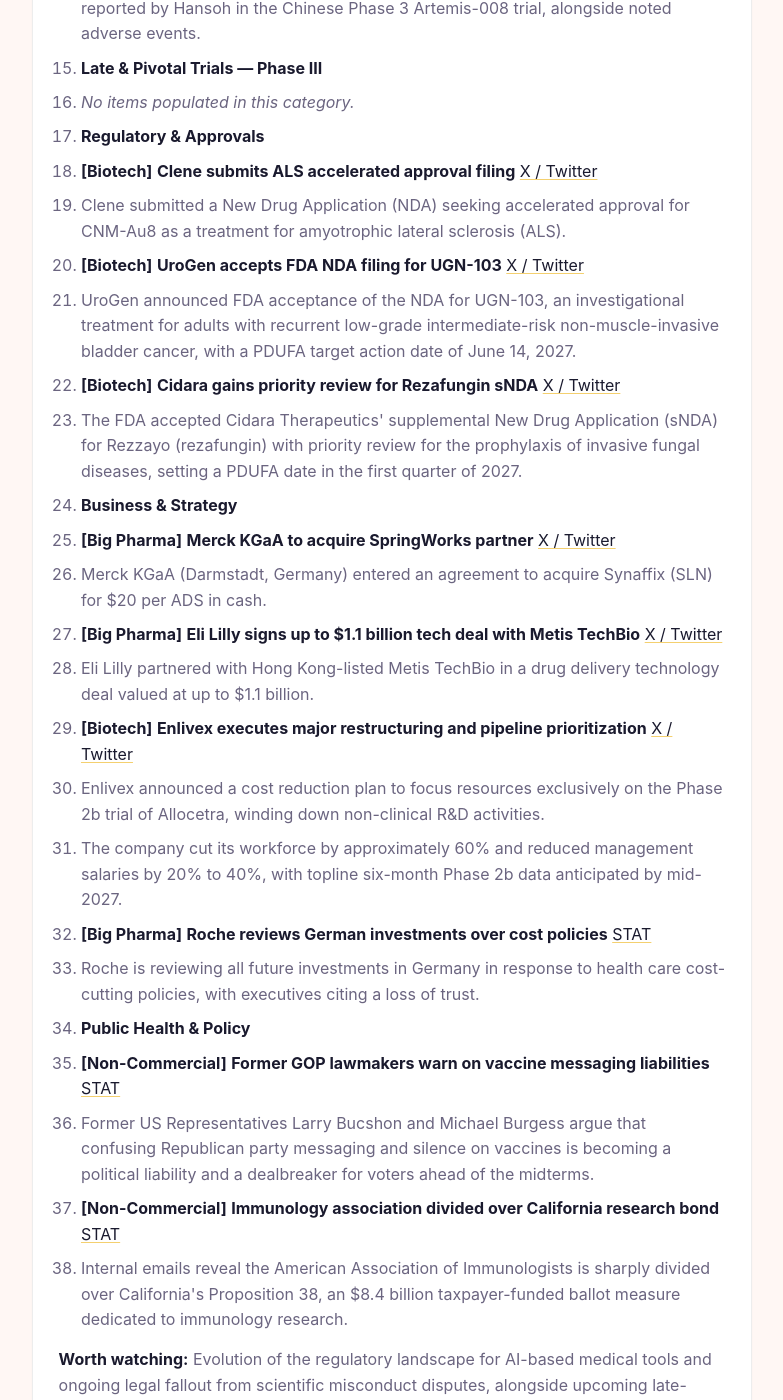
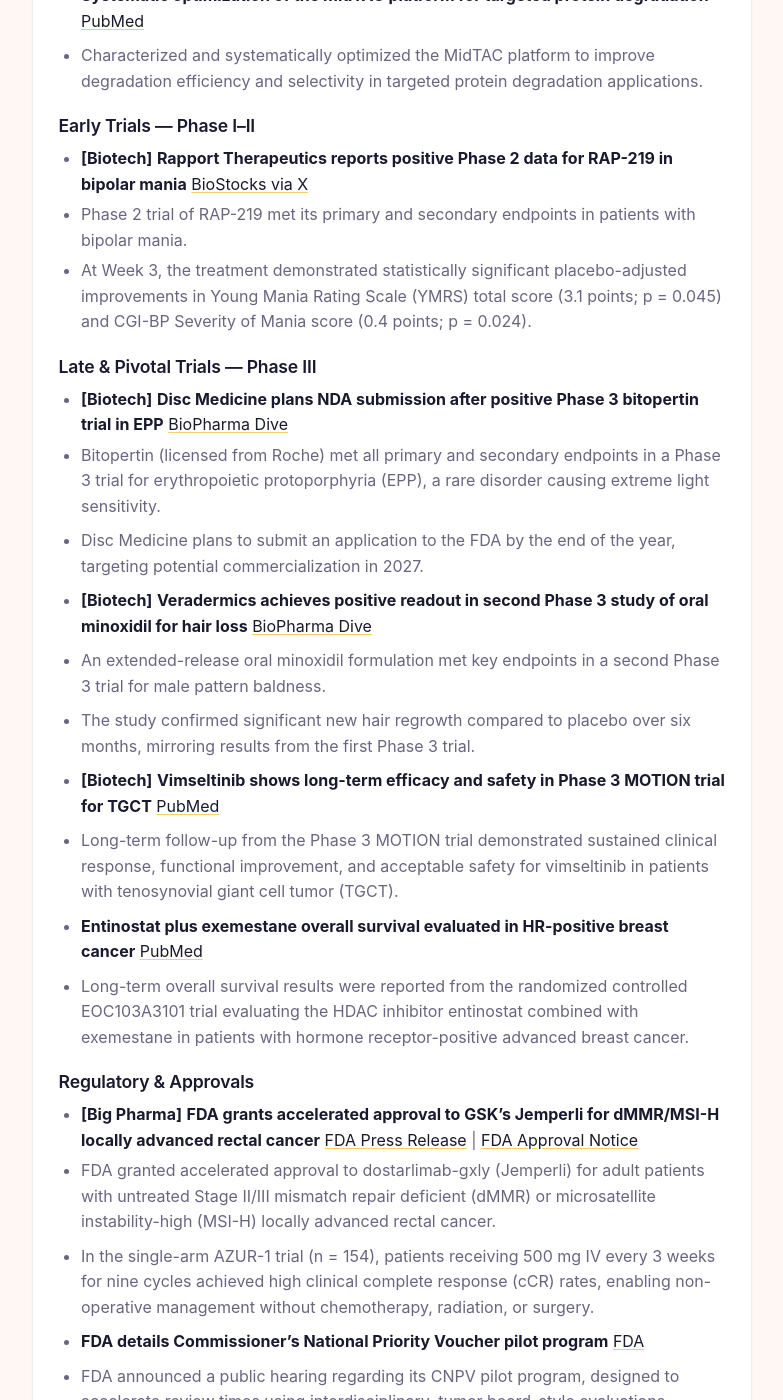
Before and after one commit to Camil-H/camil-h.github.io, a Jekyll site: the page knowledge_secretary/index.html, which Jekyll copies as it is, in a window 1280 px wide and 1400 px high, scrolled down 1157 px. Shown: the whole window, without its empty margins (248-1031 px from the left). Built offline with Jekyll 4.4.1, drawn with Linux system fonts in a browser that asks for light colours; some of the changed text lies outside the part shown.

Commit message:
deploy: Camil-H/knowledge_secretary@8e22ae1fdffe2db91ecce7c199bb4e44c38c5a38

```diff
--- a/knowledge_secretary/index.html
+++ b/knowledge_secretary/index.html
@@ -115,8 +115,119 @@
 <body>
 <h1>Knowledge Secretary</h1>
 <p class="subtitle">Daily newsletter, YouTube digest, and technical podcast</p>
-<p class="updated">Updated <time class="js-datetime" datetime="2026-10-20T11:10:26.882180+00:00">2026-10-20T11:10:26.882180+00:00</time></p>
-<section class="day today"><h2><time class="js-date" datetime="2026-10-19">2026-10-19</time></h2><article class="task newsletter"><h3 class="task-label">Newsletter</h3><ol>
+<p class="updated">Updated <time class="js-datetime" datetime="2026-10-20T11:58:31.553126+00:00">2026-10-20T11:58:31.553126+00:00</time></p>
+<section class="day today"><h2><time class="js-date" datetime="2026-10-20">2026-10-20</time></h2><article class="task newsletter"><h3 class="task-label">Newsletter</h3><h2>Discovery &amp; Translational Science</h2>
+<ul>
+<li><strong>Identification of elemental octasulfur storage in mammals</strong> <a href="https://www.science.org/content/blog-post/sulfur-right-there-all-along" rel="noopener noreferrer">In the Pipeline</a></li>
+<li>Researchers detected elemental octasulfur (S₈) in mammals, a storage form of sulfur previously recognized only in prokaryotes.</li>
+<li>
+<p>Discovery was enabled using Raman spectroscopy and a host-guest mass spectrometry capture method utilizing polyaromatic capsule structures.</p>
+</li>
+<li>
+<p><strong>Small-molecule RIG-I agonists discovered via CARD activation platform</strong> <a href="https://pubmed.ncbi.nlm.nih.gov/42897194/" rel="noopener noreferrer">PubMed</a></p>
+</li>
+<li>
+<p>Researchers developed a selective caspase activation and recruitment domain (CARD) platform to identify direct-acting small-molecule agonists of retinoic acid-inducible gene I (RIG-I).</p>
+</li>
+<li>
+<p><strong>Antisense oligonucleotide targeting novel lipid protein prevents obesity in preclinical models</strong> <a href="https://doi.org/10.64898/2026.10.12.753973" rel="noopener noreferrer">bioRxiv</a></p>
+</li>
+<li>Weekly intraperitoneal administration of an antisense oligonucleotide (ASO) targeting a novel lipid regulatory protein prevented weight gain in mouse models of diet-induced obesity.</li>
+<li>
+<p>The approach aims to offer weight loss without the lean mass loss and rebound observed with GLP-1 receptor agonists.</p>
+</li>
+<li>
+<p><strong>Perivascular thermogenic fat activation improves aortic stenosis in mice</strong> <a href="https://doi.org/10.64898/2026.10.13.758767" rel="noopener noreferrer">bioRxiv</a></p>
+</li>
+<li>Pharmacological activation of perivascular adipose tissue (PVAT) using a β₃-adrenergic agonist or cold exposure enhanced aortic distensibility and cellular remodeling in a murine model of aortic stenosis.</li>
+<li>
+<p>Protective effects were absent in genetic mouse models deficient in PVAT development.</p>
+</li>
+<li>
+<p><strong>Exercise mitigates Alzheimer's cognitive decline via microglial TMEM9 downregulation</strong> <a href="https://pubmed.ncbi.nlm.nih.gov/42897611/" rel="noopener noreferrer">PubMed</a></p>
+</li>
+<li>
+<p>Preclinical findings demonstrate that exercise promotes lipophagy and alleviates cognitive impairment in Alzheimer's disease models by downregulating microglial transmembrane protein 9 (TMEM9).</p>
+</li>
+<li>
+<p><strong>Systematic optimization of the MidTAC platform for targeted protein degradation</strong> <a href="https://pubmed.ncbi.nlm.nih.gov/42897223/" rel="noopener noreferrer">PubMed</a></p>
+</li>
+<li>Characterized and systematically optimized the MidTAC platform to improve degradation efficiency and selectivity in targeted protein degradation applications.</li>
+</ul>
+<h2>Early Trials — Phase I–II</h2>
+<ul>
+<li><strong>[Biotech]</strong> <strong>Rapport Therapeutics reports positive Phase 2 data for RAP-219 in bipolar mania</strong> <a href="https://x.com/BioStocks/status/2112484887613559180" rel="noopener noreferrer">BioStocks via X</a></li>
+<li>Phase 2 trial of RAP-219 met its primary and secondary endpoints in patients with bipolar mania.</li>
+<li>At Week 3, the treatment demonstrated statistically significant placebo-adjusted improvements in Young Mania Rating Scale (YMRS) total score (3.1 points; p = 0.045) and CGI-BP Severity of Mania score (0.4 points; p = 0.024).</li>
+</ul>
+<h2>Late &amp; Pivotal Trials — Phase III</h2>
+<ul>
+<li><strong>[Biotech]</strong> <strong>Disc Medicine plans NDA submission after positive Phase 3 bitopertin trial in EPP</strong> <a href="https://www.biopharmadive.com/news/Disc-bitopertin-apollo-erythropoietic-protoporphyria-study-results/833327/" rel="noopener noreferrer">BioPharma Dive</a></li>
+<li>Bitopertin (licensed from Roche) met all primary and secondary endpoints in a Phase 3 trial for erythropoietic protoporphyria (EPP), a rare disorder causing extreme light sensitivity.</li>
+<li>
+<p>Disc Medicine plans to submit an application to the FDA by the end of the year, targeting potential commercialization in 2027.</p>
+</li>
+<li>
+<p><strong>[Biotech]</strong> <strong>Veradermics achieves positive readout in second Phase 3 study of oral minoxidil for hair loss</strong> <a href="https://www.biopharmadive.com/news/roche-hansoh-veradermics-rasonque-europe-orbimed-china-ultragenyx/833248/" rel="noopener noreferrer">BioPharma Dive</a></p>
+</li>
+<li>An extended-release oral minoxidil formulation met key endpoints in a second Phase 3 trial for male pattern baldness.</li>
+<li>
+<p>The study confirmed significant new hair regrowth compared to placebo over six months, mirroring results from the first Phase 3 trial.</p>
+</li>
+<li>
+<p><strong>[Biotech]</strong> <strong>Vimseltinib shows long-term efficacy and safety in Phase 3 MOTION trial for TGCT</strong> <a href="https://pubmed.ncbi.nlm.nih.gov/42898002/" rel="noopener noreferrer">PubMed</a></p>
+</li>
+<li>
+<p>Long-term follow-up from the Phase 3 MOTION trial demonstrated sustained clinical response, functional improvement, and acceptable safety for vimseltinib in patients with tenosynovial giant cell tumor (TGCT).</p>
+</li>
+<li>
+<p><strong>Entinostat plus exemestane overall survival evaluated in HR-positive breast cancer</strong> <a href="https://pubmed.ncbi.nlm.nih.gov/42897132/" rel="noopener noreferrer">PubMed</a></p>
+</li>
+<li>Long-term overall survival results were reported from the randomized controlled EOC103A3101 trial evaluating the HDAC inhibitor entinostat combined with exemestane in patients with hormone receptor-positive advanced breast cancer.</li>
+</ul>
+<h2>Regulatory &amp; Approvals</h2>
+<ul>
+<li><strong>[Big Pharma]</strong> <strong>FDA grants accelerated approval to GSK’s Jemperli for dMMR/MSI-H locally advanced rectal cancer</strong> <a href="http://www.fda.gov/news-events/press-announcements/fda-approves-immunotherapy-may-allow-certain-patients-rectal-cancer-avoid-chemotherapy-radiation-and" rel="noopener noreferrer">FDA Press Release</a> | <a href="http://www.fda.gov/drugs/resources-information-approved-drugs/fda-grants-accelerated-approval-dostarlimab-locally-advanced-rectal-cancer" rel="noopener noreferrer">FDA Approval Notice</a></li>
+<li>FDA granted accelerated approval to dostarlimab-gxly (Jemperli) for adult patients with untreated Stage II/III mismatch repair deficient (dMMR) or microsatellite instability-high (MSI-H) locally advanced rectal cancer.</li>
+<li>
+<p>In the single-arm AZUR-1 trial (n = 154), patients receiving 500 mg IV every 3 weeks for nine cycles achieved high clinical complete response (cCR) rates, enabling non-operative management without chemotherapy, radiation, or surgery.</p>
+</li>
+<li>
+<p><strong>FDA details Commissioner’s National Priority Voucher pilot program</strong> <a href="http://www.fda.gov/industry/commissioners-national-priority-voucher-cnpv-pilot-program" rel="noopener noreferrer">FDA</a></p>
+</li>
+<li>FDA announced a public hearing regarding its CNPV pilot program, designed to accelerate review times using interdisciplinary, tumor board-style evaluations.</li>
+<li>Target areas include public health crisis response, novel breakthrough therapies, large unmet medical needs, and supply chain/manufacturing onshoring.</li>
+</ul>
+<h2>Business &amp; Strategy</h2>
+<ul>
+<li><strong>[Big Pharma]</strong> <strong>Merck KGaA acquires Silence Therapeutics for $1.3B to expand RNAi portfolio</strong> <a href="https://www.biopharmadive.com/news/merck-kgaa-rnai-13b-silence-buyout-blood-disorder-polycythemia-vera/833336/" rel="noopener noreferrer">BioPharma Dive</a></li>
+<li>Merck KGaA agreed to acquire Silence Therapeutics for $20.00 per U.S.-listed share in cash ($1.3 billion total value, representing a 130% premium).</li>
+<li>
+<p>The transaction gives Merck KGaA ownership of divesiran, an siRNA therapy with positive Phase 2 data in polycythemia vera.</p>
+</li>
+<li>
+<p><strong>[Big Pharma]</strong> <strong>Roche enters $15B multi-target ADC partnership with Hansoh Pharma</strong> <a href="https://www.biopharmadive.com/news/roche-hansoh-veradermics-rasonque-europe-orbimed-china-ultragenyx/833248/" rel="noopener noreferrer">BioPharma Dive</a></p>
+</li>
+<li>
+<p>Roche will pay $400 million upfront and up to $15 billion in potential milestones to license two preclinical antibody-drug conjugates (ADCs) from Hansoh Pharmaceutical and collaborate on additional targets.</p>
+</li>
+<li>
+<p><strong>Launch prices for new medicines show steep multi-year increase despite slight 2025 dip</strong> <a href="https://www.statnews.com/pharmalot/2026/10/20/launch-price-of-new-medicines-drop-very-slightly-2025/" rel="noopener noreferrer">STAT News</a></p>
+</li>
+<li>
+<p>Analysis of 202 newly launched medicines showed median net launch prices reached $257,000, up 35% from $173,000 in 2022, despite a slight decrease in the past year.</p>
+</li>
+<li>
+<p><strong>China proposes restrictions on foreign acquisitions of domestic biotech technology</strong> <a href="https://www.statnews.com/2026/10/19/biotech-news-china-moves-to-restrict-foreign-biotech-acquisitons/" rel="noopener noreferrer">STAT News</a></p>
+</li>
+<li>Chinese regulatory authorities proposed restrictions on foreign acquisitions of critical biopharma technologies to retain domestic control over drug discovery assets.</li>
+</ul>
+<h2>Public Health &amp; Policy</h2>
+<ul>
+<li><strong>Executive order establishes NIH division and task force on women’s health</strong> <a href="https://www.statnews.com/2026/10/19/executive-order-melania-trump-nih-division-on-womens-health/" rel="noopener noreferrer">STAT News</a></li>
+<li>An executive order established a dedicated NIH division and task force focused on advancing research infrastructure and policy standards for women's health.</li>
+</ul></article></section>
+<details class="day"><summary><time class="js-date" datetime="2026-10-19">2026-10-19</time></summary><article class="task newsletter"><h3 class="task-label">Newsletter</h3><ol>
 <li>
 <p><strong>Discovery &amp; Translational Science</strong></p>
 </li>
@@ -268,7 +379,7 @@
 <li><a href="https://www.youtube.com/watch?v=vCCulJ9LHV4" rel="noopener noreferrer">C'est ÇA qu'ils font en term à LLG ? Prépare ta MPSI !</a> -- The Maths Tailor</li>
 </ul>
 </li>
-</ul></article></section>
+</ul></article></details>
 <details class="day"><summary><time class="js-date" datetime="2026-10-18">2026-10-18</time></summary><article class="task newsletter"><h3 class="task-label">Newsletter</h3><h2>Discovery &amp; Translational Science</h2>
 <p><strong>Broad-spectrum chemokine inhibition prevents IL-1–mediated preterm labor in mice</strong> <a href="https://doi.org/10.64898/2026.03.04.709657" rel="noopener noreferrer">medRxiv</a>
 - Pre-treatment with a broad-spectrum chemokine inhibitor (BSCI, 10 mg/kg IV daily) prevented intra-amniotic IL-1–induced preterm labor in pregnant C57BL/6 mice, maintaining uterine quiescence and fetal survival without altering neonatal weight.
@@ -1119,98 +1230,6 @@
 </ul>
 </li>
 </ul></article></details>
-<details class="day"><summary><time class="js-date" datetime="2026-10-13">2026-10-13</time></summary><article class="task newsletter"><h3 class="task-label">Newsletter</h3><h2>Discovery &amp; Translational Science</h2>
-<p><strong>The 2026 Nobel Prize in Chemistry: Chirality Abounds</strong> <a href="https://www.science.org/content/blog-post/2026-nobel-prize-chemistry-chirality-abounds" rel="noopener noreferrer">Science</a>
-- Explores the 2026 Nobel Prize in Chemistry focusing on molecular chirality, enantiomers, and symmetry planes.</p>
-<p><strong>The ternary complex structure as a foundation for structure-guided molecular glue design</strong> <a href="https://pubmed.ncbi.nlm.nih.gov/42865110/" rel="noopener noreferrer">PubMed</a>
-- Discusses structural biology principles governing ternary complex formation to enable rational, structure-guided design of molecular glues.</p>
-<p><strong>Discovery of a Potent and Selective First-In-Class Antagonist of GPR15 With In Vivo Anti-Obesity Activity</strong> <a href="https://pubmed.ncbi.nlm.nih.gov/42865071/" rel="noopener noreferrer">PubMed</a>
-- Reports the identification of a potent, selective, first-in-class GPR15 antagonist demonstrating anti-obesity efficacy in vivo.</p>
-<p><strong>Polypharmacological Target-Aware Molecule Generation</strong> <a href="https://pubmed.ncbi.nlm.nih.gov/42865030/" rel="noopener noreferrer">PubMed</a>
-- Details a computational framework for generating targeted drug-like molecules capable of addressing multiple pharmacological targets simultaneously.</p>
-<p><strong>Filling the massive AI drug discovery data gap</strong> <a href="https://www.nature.com/articles/d41573-026-00137-y" rel="noopener noreferrer">Nature Reviews Drug Discovery</a>
-- Charlotte Deane of the OpenBind initiative highlights the critical need for expanded high-throughput protein-small molecule binding datasets to power artificial intelligence in drug discovery.</p>
-<h2>Early Trials — Phase I–II</h2>
-<p><strong>First Tracks climbs on ‘impressive’ celiac study data</strong> <a href="https://www.biopharmadive.com/news/first-tracks-celiac-study-results-cd122/832726/" rel="noopener noreferrer">BioPharma Dive</a>
-- <strong>[Biotech]</strong> First Tracks Biotherapeutics reported that its experimental anti-CD122 drug ANB033 significantly improved protection of the intestinal lining from gluten-induced damage compared to placebo over six weeks in a Phase 1/2 celiac disease trial.
-- The drug prevented symptom increases during a gluten challenge with no serious treatment-related adverse events; a second cohort readout is expected in Q1, with late-stage trials targeted for 2027.</p>
-<p><strong>[Biotech]</strong> <strong>First Tracks lines up late-stage plans</strong> <a href="https://www.biopharmadive.com/news/first-tracks-celiac-study-results-cd122/832726/" rel="noopener noreferrer">BioPharma Dive</a>
-- Following positive early data for ANB033 in celiac disease, the company prepares for cohort two data in Q1 2027 and subsequent pivotal evaluation.</p>
-<p><strong>[Biotech]</strong> <strong>Syndax announces MAXPIRe Phase 2 trial topline results of axatilimab in idiopathic pulmonary fibrosis</strong> <a href="https://x.com/BioStocks/status/2109736444797522028" rel="noopener noreferrer">X / BioStocks</a>
-- Syndax reported that the Phase 2 MAXPIRe trial evaluating axatilimab in idiopathic pulmonary fibrosis did not meet its primary endpoint of reducing the annualized rate of forced vital capacity (FVC) decline.</p>
-<h2>Late &amp; Pivotal Trials — Phase III</h2>
-<p><strong>Bristol Myers dips on ‘confounding’ lung drug results</strong> <a href="https://www.biopharmadive.com/news/bristol-myers-admilparant-lpa1-ipf-aloft-results-contineum/832715/" rel="noopener noreferrer">BioPharma Dive</a>
-- <strong>[Big Pharma]</strong> Bristol Myers Squibb announced that its Phase 3 trial of the LPA1 receptor antagonist admilparant in idiopathic pulmonary fibrosis (IPF) successfully slowed breathing capacity decline over one year, but efficacy was restricted to the 60 mg dose arm.
-- The 120 mg high-dose arm failed to reach statistical significance, presenting confounding results that analysts noted require further clarification alongside past liver-related safety monitoring adjustments.</p>
-<p><strong>[Big Pharma]</strong> <strong>BioNTech announces AHEAD-MERIT Phase 2/3 clinical trial results</strong> <a href="https://x.com/BioStocks/status/2109959879247139090" rel="noopener noreferrer">X / BioStocks</a>
-- BioNTech reported that the AHEAD-MERIT Phase 2/3 trial evaluating the mRNA cancer immunotherapy candidate BNT113 did not meet its first dual primary endpoint of progression-free survival (PFS).</p>
-<h2>Regulatory &amp; Approvals</h2>
-<p><strong>[Biotech]</strong> <strong>SABS receives FDA Fast Track Designation for SAB-142 in Stage 3 Type 1 Diabetes</strong> <a href="https://x.com/BioStocks/status/2109990294183870924" rel="noopener noreferrer">X / BioStocks</a>
-- The FDA granted Fast Track designation to SAB-142 for the treatment of Stage 3 Type 1 diabetes.</p>
-<h2>Business &amp; Strategy</h2>
-<p><strong>Parkinson’s cell therapy developer files to go public</strong> <a href="https://www.biopharmadive.com/news/aspen-neuroscience-ipo-plans-s-1-parkinsons-cell-therapy/832732/" rel="noopener noreferrer">BioPharma Dive</a>
-- <strong>[Biotech]</strong> Aspen Neuroscience filed for an initial public offering on Nasdaq under the ticker symbol ASPE to fund late-stage development of its autologous dopamine-producing neuron cell therapy, sasineprocel (ANPD001), for Parkinson's disease.
-- The company has raised approximately $347 million since its 2018 inception, positioning itself as a pioneer in taking a Parkinson's-specific autologous cell therapy toward registrational evaluation.</p>
-<p><strong>Bausch + Lomb swaps CEOs; Merck reveals anticipated eye drug data</strong> <a href="https://www.biopharmadive.com/news/bausch-lomb-saunders-remigromig-tezpire-eoe-hovilpri/832495/" rel="noopener noreferrer">BioPharma Dive</a>
-- <strong>[Big Pharma]</strong> Bausch + Lomb board chair Thomas Appio stepped in as interim CEO, replacing Brent Saunders after a mutually agreed departure, while the company concurrently hiked its full-year 2026 earnings outlook.
-- Merck &amp; Co. released detailed safety data for its late-stage diabetic macular edema drug remigromig following its prior success announcement.</p>
-<p><strong>[Big Pharma]</strong> <strong>Roche enters into obesity drug licensing agreement</strong> <a href="https://x.com/BioStocks/status/2109948262551814211" rel="noopener noreferrer">X / BioStocks</a>
-- Roche secured an obesity drug licensing deal worth up to $1.16 billion with China-based Rona Therapeutics.</p>
-<p><strong>[Biotech]</strong> <strong>Intellia Therapeutics appoints Jing L. Marantz as Chief Medical Officer</strong> <a href="https://x.com/BioStocks/status/2109971176512778401" rel="noopener noreferrer">X / BioStocks</a>
-- Intellia Therapeutics announced the appointment of former Scholar Rock executive Jing L. Marantz as its new Chief Medical Officer.</p>
-<p><strong>[Biotech]</strong> <strong>Chardan initiates coverage on Gossamer Bio with Buy rating and $160 price target</strong> <a href="https://x.com/BioStocks/status/2109956511304962226" rel="noopener noreferrer">X / BioStocks</a>
-- Chardan initiated equity research coverage on Gossamer Bio with a Buy rating and a price target of $160.</p>
-<h2>Public Health &amp; Policy</h2>
-<p><strong>How many ways can the Trump administration clamp down on international researchers?</strong> <a href="https://www.statnews.com/2026/10/13/health-news-trump-admin-clamps-down-on-international-researchers/?utm_campaign=rss" rel="noopener noreferrer">STAT</a>
-- The Trump administration issued two sweeping announcements in a span of two days aimed at tightening restrictions on international students and scholars.</p></article><article class="task youtube"><h3 class="task-label">YouTube</h3><ul>
-<li>Biology &amp; Health<ul>
-<li><a href="https://www.youtube.com/shorts/1_bq5ZVTnLM" rel="noopener noreferrer">What If Healthcare Worked Before You Got Sick?</a> -- Digital Health Inside Out<ul>
-<li>Allon Bloch advocates for transitioning from traditional reactive "sick care" to personalized, accessible preventive care.</li>
-<li>The model aims to deliver immediate care for simple health needs anywhere the patient is located.</li>
-<li>The framework establishes pathways to connect patients with specialized medical experts whenever complex issues arise.</li>
-</ul>
-</li>
-<li><a href="https://www.youtube.com/shorts/x3z1oYjQW4E" rel="noopener noreferrer">Built on ChatGPT? Rethink Your Entire Business Model</a> -- Digital Health Inside Out<ul>
-<li>Sergei Polevikov addresses healthcare innovators building applications directly on top of ChatGPT.</li>
-<li>He warns that relying on third-party foundational models requires re-evaluating what makes a digital health business defensible.</li>
-<li>The discussion highlights the strategic risks and business model challenges for AI wrapper startups in the healthtech sector.</li>
-</ul>
-</li>
-<li><a href="https://www.youtube.com/watch?v=aPCQQMSfiow" rel="noopener noreferrer">Healthcare Without Interfaces: The Future of Ambient Systems</a> -- Health2Tech<ul>
-<li>Increasing the number of software dashboards creates friction and competes for clinicians' active attention during consultations.</li>
-<li>Ambient AI systems process consultation context quietly in the background to streamline clinical documentation without requiring direct screen interactions.</li>
-<li>Future ambient systems are designed to anticipate clinical needs and coordinate follow-up tasks directly within existing workflows.</li>
-<li>Invisible background systems still mandate strict governance measures, including security controls, comprehensive audit logs, and continuous human review.</li>
-</ul>
-</li>
-</ul>
-</li>
-<li>Pure Science<ul>
-<li><a href="https://www.youtube.com/watch?v=NiCgcUTL9_Q" rel="noopener noreferrer">The Clearest Material Ever Made</a> -- Veritasium<ul>
-<li>Explores the shift from copper wire communications—which suffer from capacity limits and high-frequency skin effect losses—to high-purity glass fiber optics.</li>
-<li>Analyzes the physics of optical signal loss in glass, focusing on the mechanisms of light scattering and intrinsic material absorption.</li>
-<li>Covers the specialized chemical manufacturing techniques developed to remove minute impurities and synthesize ultra-clear fiber optic glass.</li>
-<li>Demonstrates how super-pure optical fiber manufacturing provided the foundational infrastructure required for modern global internet communication.</li>
-</ul>
-</li>
-<li><a href="https://www.youtube.com/shorts/oTPjmX350FE" rel="noopener noreferrer">13 - Flimsy  #mathctober</a> -- El Jj<ul>
-<li>The video re-examines the mathematical topic of the sum of natural numbers ($\sum n$).</li>
-<li>It contributes another perspective to the popular mathematical debate surrounding divergent infinite series.</li>
-<li>The entry is produced as part of the channel's "#mathctober" series on mathematical concepts.</li>
-</ul>
-</li>
-</ul>
-</li>
-<li>Economics<ul>
-<li><a href="https://www.youtube.com/watch?v=MFy5VnJ2PPE" rel="noopener noreferrer">10 ANS DE MACRON : L’HEURE DU BILAN [ARGENT MAGIQUE]</a> -- Heu?reka<ul>
-<li>The video presents an economic review of Emmanuel Macron's ten years in power within the context of a presidential election year.</li>
-<li>It analyzes Macron's record against the backdrop of several decades of neoliberal economic policies.</li>
-<li>The content is co-authored by Arnaud Gantier from Stupid Economics alongside journalists Marino and Heu?reka, produced by Stup Media.</li>
-</ul>
-</li>
-</ul>
-</li>
-</ul></article></details>
 <script>
   // Render UTC dates in the viewer's locale format, pinned to UTC so the calendar day never drifts.
   for (const el of document.querySelectorAll("time.js-date"))
```
